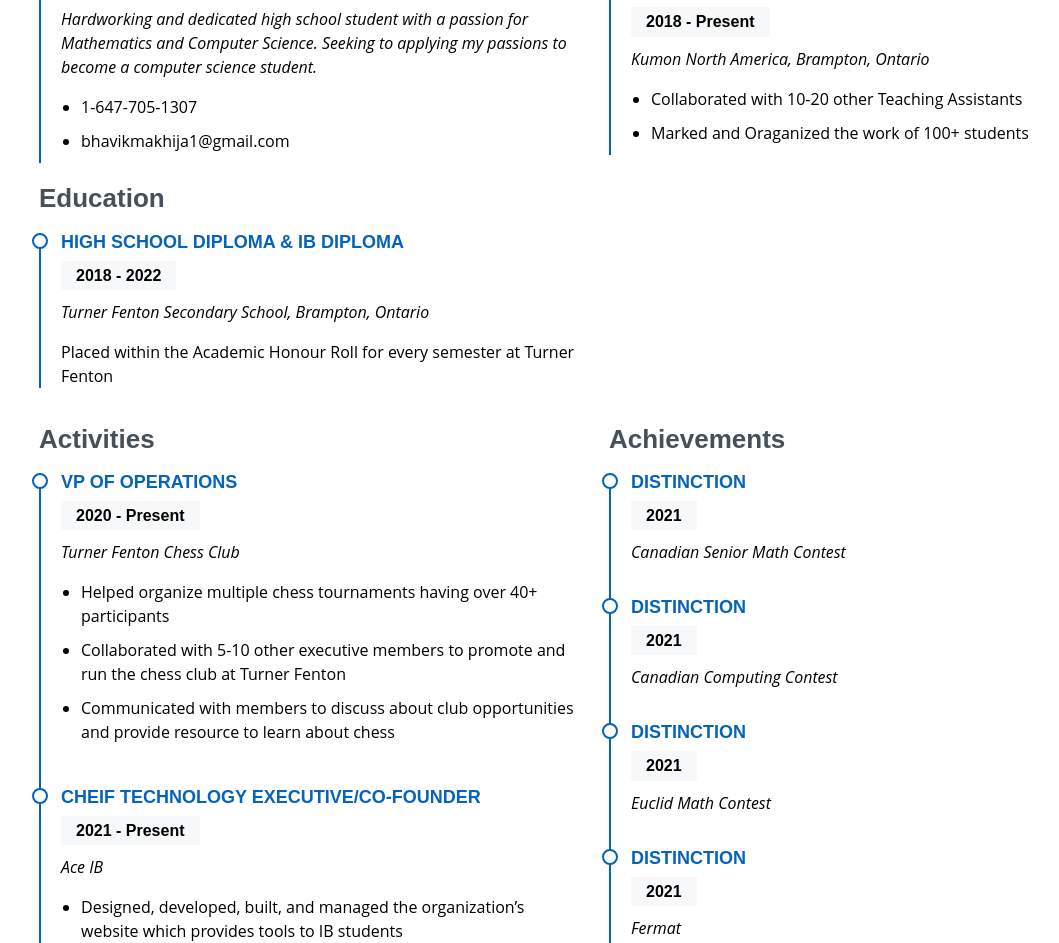
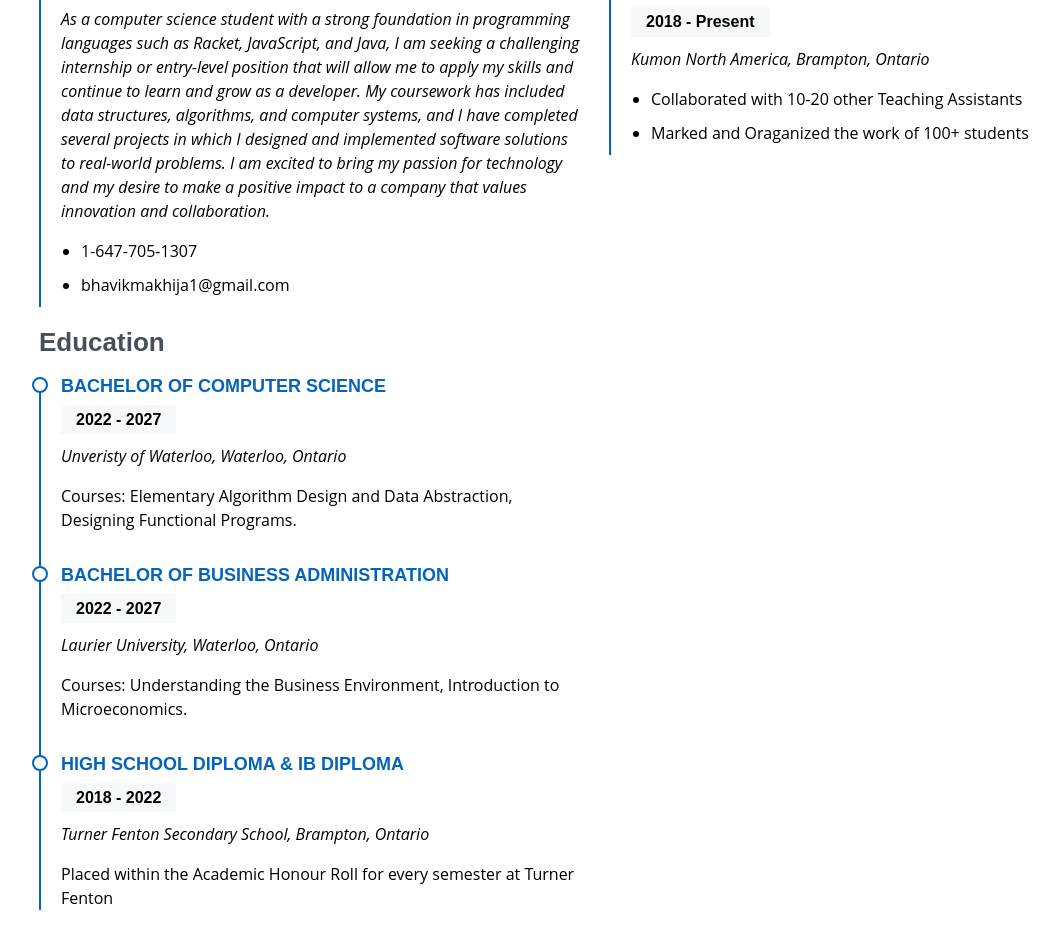
Before and after one commit to BhavikMakhija/My-Web, a plain HTML site: page index.html in a window 1280 px wide. Shown: the part 1727-2670 px from the top of the page, without its empty margins (43-1102 px from the left). Drawn offline with Linux system fonts and the light colour scheme.

Commit message:
Update index.html

```diff
--- a/index.html
+++ b/index.html
@@ -56,7 +56,7 @@
 
                 <div class="section-title ">
                     <h2>About</h2>
-                    <p>Hello, I am a grade 12 IB student at Turner Fenton Secondary School. </p>
+                    <p>Currently pursuing Bachelor's degree in Computer Science and Business Administration at the University of Waterloo and Laurier University</p>
                 </div>
 
                 <div class="row ">
@@ -75,7 +75,7 @@
                             </div>
                             <div class="col-lg-6 ">
                                 <ul>
-                                    <li><i class="bi bi-chevron-right "></i> <strong>Age:</strong> <span>17</span></li>
+                                    <li><i class="bi bi-chevron-right "></i> <strong>Age:</strong> <span>18</span></li>
                                     <li><i class="bi bi-chevron-right "></i> <strong>Email:</strong> <span>bhavikmakhija1@gmail.com</span></li>
                                 </ul>
                             </div>
@@ -103,7 +103,7 @@
                         <h3 class="resume-title">Summary</h3>
                         <div class="resume-item pb-0">
                             <h4>Bhavik Makhija</h4>
-                            <p><em>Hardworking and dedicated high school student with a passion for Mathematics and Computer Science. Seeking to 	applying my passions to become a computer science student. </em></p>
+                            <p><em>As a computer science student with a strong foundation in programming languages such as Racket, JavaScript, and Java, I am seeking a challenging internship or entry-level position that will allow me to apply my skills and continue to learn and grow as a developer. My coursework has included data structures, algorithms, and computer systems, and I have completed several projects in which I designed and implemented software solutions to real-world problems. I am excited to bring my passion for technology and my desire to make a positive impact to a company that values innovation and collaboration.</em></p>
                             <ul>
                                 <li>1-647-705-1307</li>
                                 <li>bhavikmakhija1@gmail.com</li>
@@ -111,6 +111,18 @@
                         </div>
 
                         <h3 class="resume-title">Education</h3>
+                        <div class="resume-item">
+                            <h4>Bachelor of Computer Science</h4>
+                            <h5>2022 - 2027</h5>
+                            <p><em>Unveristy of Waterloo, Waterloo, Ontario</em></p>
+                            <p>Courses: Elementary Algorithm Design and Data Abstraction, Designing Functional Programs.</p>
+                        </div>
+                       <div class="resume-item">
+                            <h4>Bachelor of Business Administration</h4>
+                            <h5>2022 - 2027</h5>
+                            <p><em>Laurier University, Waterloo, Ontario</em></p>
+                            <p>Courses: Understanding the Business Environment, Introduction to Microeconomics.</p>
+                        </div>
                         <div class="resume-item">
                             <h4>High School Diploma &amp; IB diploma</h4>
                             <h5>2018 - 2022</h5>
```
